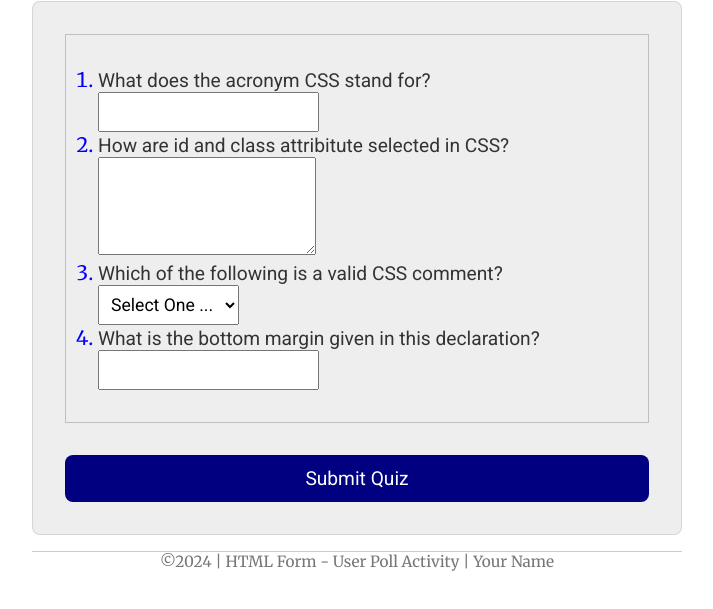
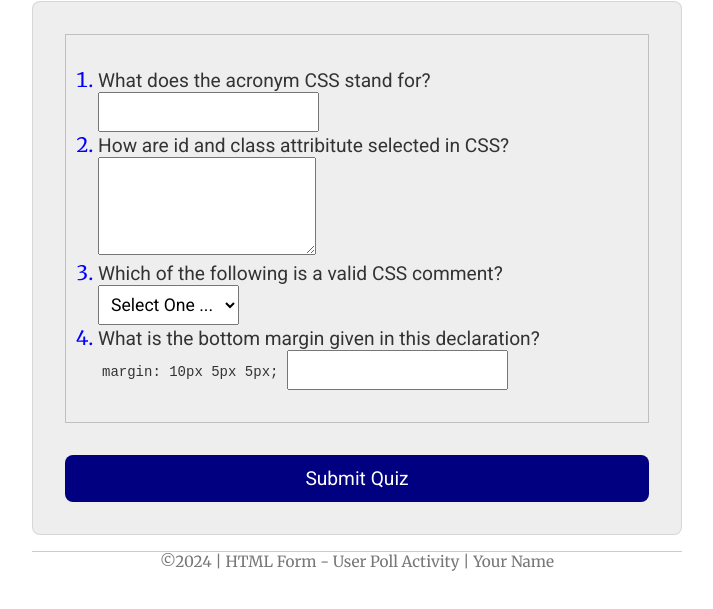
Before and after one commit to lguarinosud/wdd130, a plain HTML site: page quiz.html in a window 1280 px wide. Shown: the part 67-676 px from the top of the page, without its empty margins (283-996 px from the left). Drawn offline with Linux system fonts and the light colour scheme.

Commit message:
amending

```diff
--- a/quiz.html
+++ b/quiz.html
@@ -39,6 +39,7 @@
 
                     <li>
                         <label for="q4">What is the bottom margin given in this declaration?</label>
+                        <code>margin: 10px 5px 5px;</code>
                         <input type="number" id="q4" name="q4">
                     </li>
                 </ol>
--- a/styles/quiz.css
+++ b/styles/quiz.css
@@ -52,7 +52,7 @@
     padding-right: 1rem;
   }
 
-  input, select, textarea {
+  input, select, textarea, code {
     padding: 0.5rem;
     font-size: 1.1rem;
   }
@@ -90,3 +90,11 @@
     color: blue;
     font-size: 20px;
   }
+
+  code {
+    display: inline-block;
+    padding: 4px;
+    background-color: #eee;
+    font-family: 'Courier New', Courier, monospace;
+    font-size: 14px;
+  }
```
